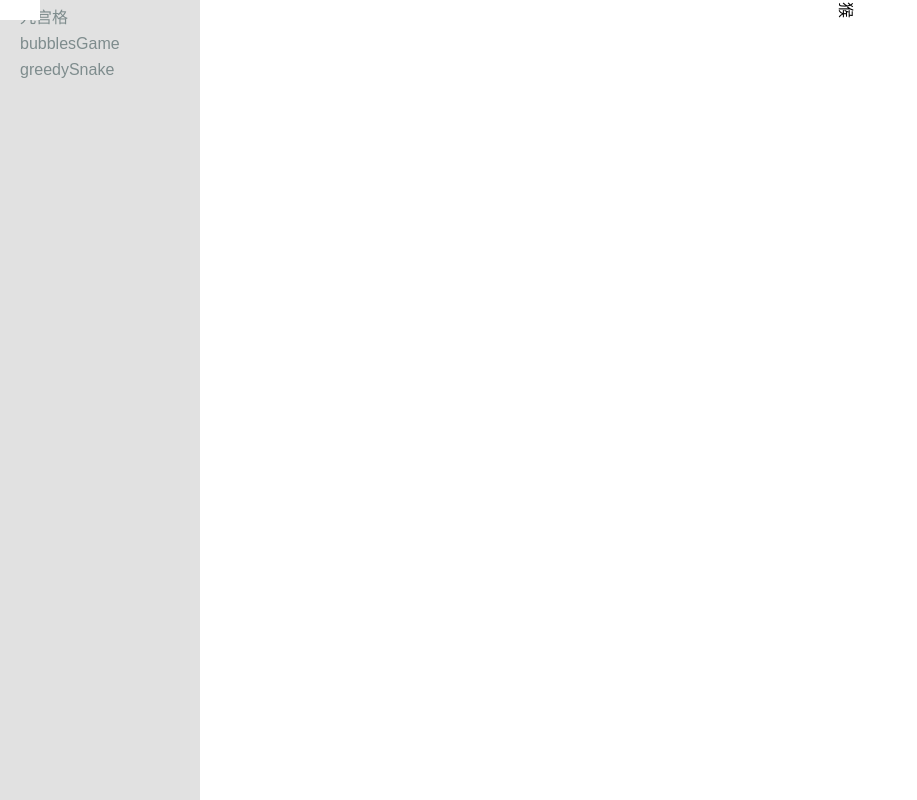
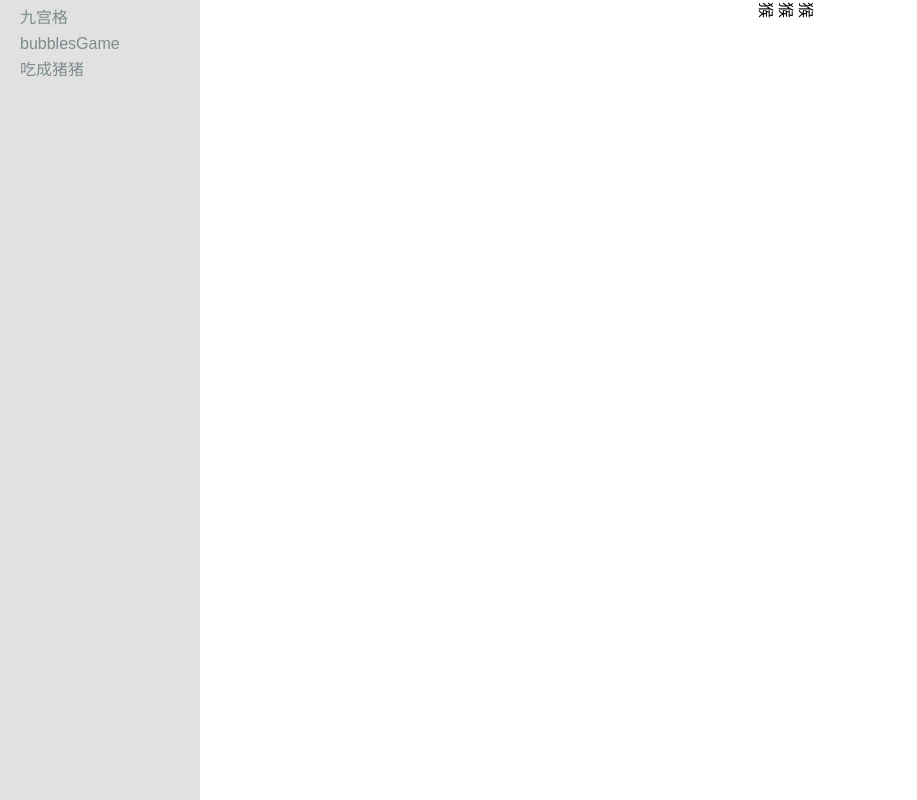
Before and after one commit to junpang-bob/lemon_games, a React (Vite) app: page /#/game/greedySnake in a window 1280 px wide. Shown: the whole page, without its empty margins (0-917 px from the left). Built offline with nearby package versions, Linux system fonts and the light colour scheme.

Commit message:
add body
do some test

```diff
--- a/src/pages/game/BubblesGame/hooks/useDelayedValue.ts
+++ b/src/pages/game/BubblesGame/hooks/useDelayedValue.ts
@@ -1,6 +1,6 @@
 import { useEffect, useState } from "react";
 
-function useDelayedValue(value: { x: number, y: number }, delay: number) {
+function useDelayedValue<T>(value: T, delay: number) {
   const [delayedValue, setDelayedValue] = useState(value);
 
   useEffect(() => {
--- a/src/pages/game/Game.tsx
+++ b/src/pages/game/Game.tsx
@@ -14,7 +14,7 @@ export default function Game() {
           {/* <div style={{ marginBottom: '10px' }}> <Link to="/game/addGame">addCase</Link></div> */}
           <div style={{ marginBottom: '10px' }}> <Link to="/game/bubblesGame">bubblesGame</Link></div>
           {/* <div style={{ marginBottom: '10px' }}> <Link to="/game/tdGame">tdGame</Link></div> */}
-          <div style={{ marginBottom: '10px' }}> <Link to="/game/greedySnake">greedySnake</Link></div>
+          <div style={{ marginBottom: '10px' }}> <Link to="/game/greedySnake">吃成猪猪</Link></div>
         </div>
         <div className={`${styles.gameContainer} lemon_center`}>
           <LevelContext.Provider value={level + 3}>
--- a/src/pages/game/GreedySnake/GreedySnake.scss
+++ b/src/pages/game/GreedySnake/GreedySnake.scss
@@ -14,5 +14,6 @@
   left: 0px;
   width: 20px;
   height: 20px;
-  background:#fff;
+  line-height: 20px;
+  text-align: center;
 }
--- a/src/pages/game/GreedySnake/GreedySnake.tsx
+++ b/src/pages/game/GreedySnake/GreedySnake.tsx
@@ -1,18 +1,23 @@
 
 import { MutableRefObject, useRef, useEffect, useState } from 'react';
 import './GreedySnake.scss'
+import { useDelayedValue } from '../BubblesGame/hooks/useDelayedValue';
 // type Direction = 'ArrowLeft' | 'ArrowRight' | 'ArrowDown' | 'ArrowUp';
 
-function SnakeBody({ positionTop, positionLeft }:
-  { positionTop: string, positionLeft: string }) {
+function SnakeBody({ positionTop, positionLeft, rotate }:
+  { positionTop: number, positionLeft: number, rotate: string }) {
   return <div className='snake-body' style={{
-    top: positionTop, left: positionLeft
-  }}></div >
+    top: `${positionTop}px`, left: `${positionLeft}px`, transform: rotate
+  }}>猴</div >
 }
+
 
 export default function GreedySnake() {
   const [direction, setDirection] = useState('ArrowRight');
   const snakeRef: MutableRefObject<null | HTMLDivElement> = useRef(null)
+  const [header, setHeader] = useState({ top: 0, left: 0, rotate: 'rotate(90deg)' });
+  const next1 = useDelayedValue(header, 200);
+  const next2 = useDelayedValue(header, 400);
   useEffect(() => {
     const ctrlList = ['ArrowLeft', 'ArrowRight', 'ArrowDown', 'ArrowUp'];
     window.addEventListener('keydown', (e) => {
@@ -38,40 +43,34 @@ export default function GreedySnake() {
     })
   }, [])
   useEffect(() => {
+    console.log('test1');
+
     const timer = setInterval(() => {
-      if (snakeRef.current) {
-        if (direction === "ArrowDown") {
-          const distanceTop = snakeRef.current.offsetTop + 5
-          const distanceLeft = snakeRef.current.offsetLeft
-          snakeRef.current.setAttribute('style',
-            `transform: rotate(180deg);top:${distanceTop}px;left:${distanceLeft}px`)
-        } else if (direction === "ArrowUp") {
-          const distanceTop = snakeRef.current.offsetTop - 5
-          const distanceLeft = snakeRef.current.offsetLeft
-          snakeRef.current.setAttribute('style',
-            `transform: rotate(0deg);top:${distanceTop}px;left:${distanceLeft}px`)
-        } else if (direction === "ArrowRight") {
-          const distanceTop = snakeRef.current.offsetTop
-          const distanceLeft = snakeRef.current.offsetLeft + 5
-          snakeRef.current.setAttribute('style',
-            `transform: rotate(90deg);top:${distanceTop}px;left:${distanceLeft}px`)
-        } else if (direction === 'ArrowLeft') {
-          const distanceTop = snakeRef.current.offsetTop
-          const distanceLeft = snakeRef.current.offsetLeft - 5
-          snakeRef.current.setAttribute('style',
-            `transform: rotate(270deg);top:${distanceTop}px;left:${distanceLeft}px`)
+      setHeader((header) => {
+        if (direction === 'ArrowDown') {
+          return { top: header.top + 5, left: header.left, rotate: 'rotate(180deg)' }
         }
-      }
+        else if (direction === 'ArrowUp') {
+          return { top: header.top - 5, left: header.left, rotate: 'rotate(0deg)' }
+        }
+        else if (direction === 'ArrowRight') {
+          return { top: header.top, left: header.left + 5, rotate: 'rotate(90deg)' }
+        }
+        else if (direction === 'ArrowLeft') {
+          return { top: header.top, left: header.left - 5, rotate: 'rotate(270deg)' }
+        }
+        return { top: 0, left: 0, rotate: 'rotate(90deg)' }
+      })
     }, 50)
     return () => {
-      // console.log('测试');
+      console.log('测试');
       return clearInterval(timer)
     }
   }, [direction])
 
   return <div className="relative w-[400px] h-[400px] bg-slate-500">
-    <SnakeBody positionLeft='0px' positionTop='0px' />
-    <SnakeBody positionLeft='20px' positionTop='0px' />
-    <div ref={snakeRef} className='snake-header'>猴</div>
+    <SnakeBody positionLeft={next2.left} positionTop={next2.top} rotate={next2.rotate} />
+    <SnakeBody positionLeft={next1.left} positionTop={next1.top} rotate={next1.rotate} />
+    <div ref={snakeRef} className='snake-header' style={{ top: `${header.top}px`, left: `${header.left}px`, transform: header.rotate }}>猴</div>
   </div>
 }
```
